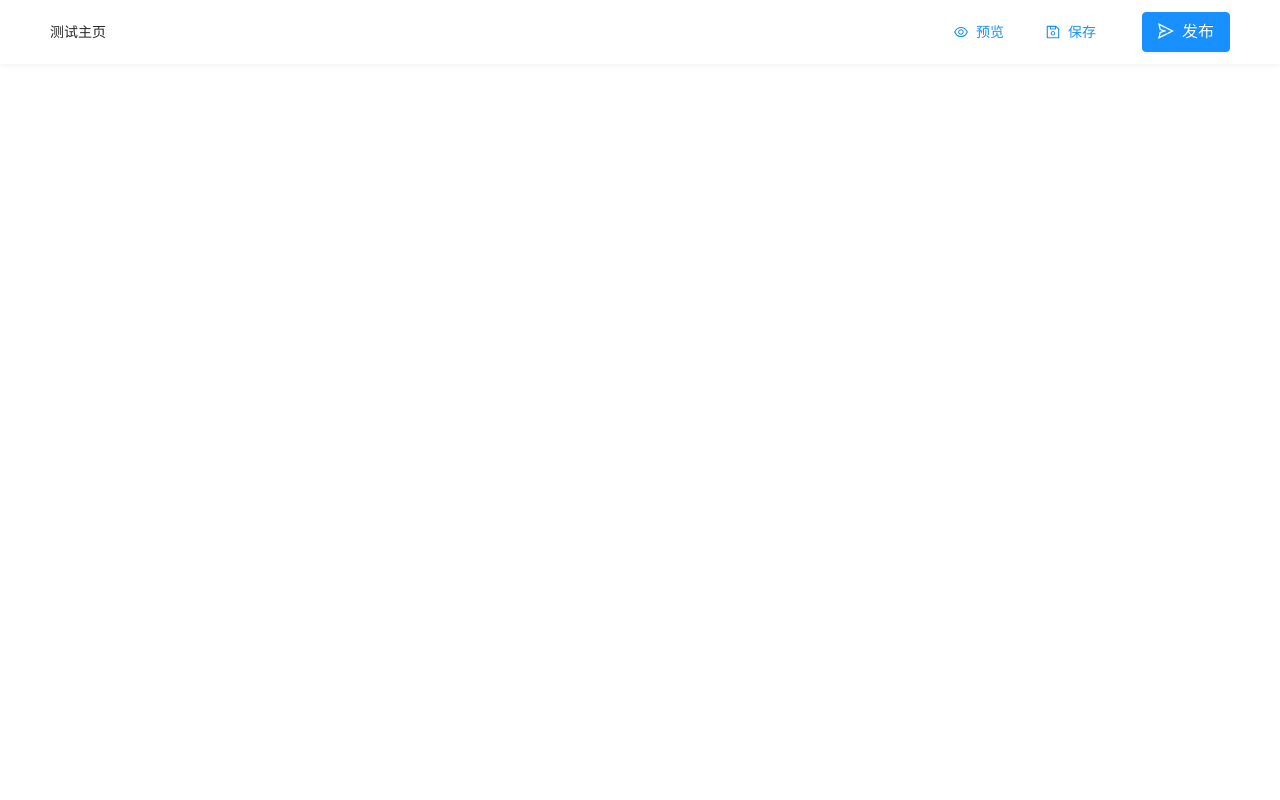
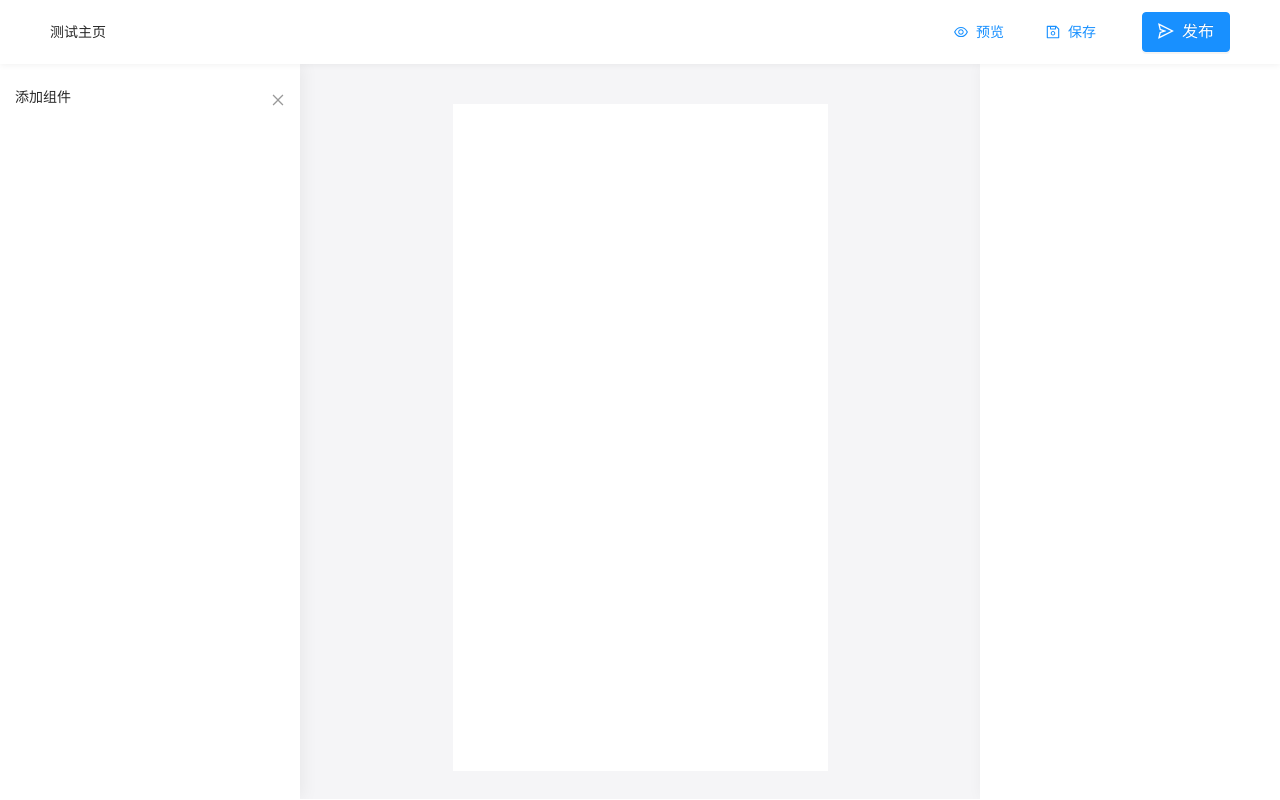
Before and after one commit to cqm1994617/page-builder, a React app: page /page-builder/edit in a window 1280 px wide. Built offline with nearby package versions, Linux system fonts and the light colour scheme.

Commit message:
'基础UI'

```diff
--- /dev/null
+++ b/src/pages/edit/components/ComponentList/index.js
@@ -0,0 +1,49 @@
+import React from 'react'
+import styled from 'styled-components'
+import { CloseOutlined } from '@ant-design/icons'
+
+
+const Panel = styled.div`
+  position: absolute;
+  left: 0;
+  top: 0;
+  height: 100%;
+  width: 300px;
+  background-color: #fff;
+  box-shadow: 3px 0 16px rgba(0, 0, 0, 0.06);
+`
+const HeaderTitle = styled.div`
+  box-sizing: border-box;
+  padding: 15px;
+  display: flex;
+  align-items: center;
+  justify-content: space-between;
+  & > h3 {
+    font-size: 14px;
+  }
+  & > span {
+    color: #999;
+    padding: 10px 10px 10px 15px;
+    margin-right: -10px;
+    cursor: pointer;
+    :hover {
+      color: #ccc;
+    }
+  }
+`
+
+function ComponentList() {
+
+  return (
+    <Panel>
+      <HeaderTitle>
+        <h3>添加组件</h3>
+        <span>
+          <CloseOutlined />
+        </span>
+      </HeaderTitle>
+    </Panel>
+  )
+}
+
+export default ComponentList
--- a/src/pages/edit/components/CustomHeader/index.js
+++ b/src/pages/edit/components/CustomHeader/index.js
@@ -19,6 +19,8 @@ const ButtonGroup = styled.div`
 `
 
 const headerStyle = {
+  position: 'relative',
+  zIndex: 2,
   backgroundColor: '#fff',
   boxShadow: '0 1px 7px rgba(0, 0, 0, 0.06)'
 }
--- /dev/null
+++ b/src/pages/edit/components/EditPanel/index.js
@@ -0,0 +1,23 @@
+import React from 'react'
+import styled from 'styled-components'
+
+const Panel = styled.div`
+  position: absolute;
+  right: 0;
+  top: 0;
+  height: 100%;
+  width: 300px;
+  background-color: #fff;
+  box-shadow: 3px 0 16px rgba(0, 0, 0, 0.06);
+`
+
+function EditPanel() {
+
+  return (
+    <Panel>
+
+    </Panel>
+  )
+}
+
+export default EditPanel
--- /dev/null
+++ b/src/pages/edit/components/SandBox/index.js
@@ -0,0 +1,19 @@
+import React from 'react'
+import styled from 'styled-components'
+
+const Viewer = styled.div`
+  margin: 40px auto 0;
+  width: 375px;
+  min-height: 667px;
+  background-color: #fff;
+`
+
+function SandBox() {
+  return (
+    <Viewer>
+
+    </Viewer>
+  )
+}
+
+export default SandBox
--- a/src/pages/edit/index.js
+++ b/src/pages/edit/index.js
@@ -1,12 +1,42 @@
 import React from 'react'
 import CustomHeader from './components/CustomHeader'
+import styled from 'styled-components'
+import ComponentList from './components/ComponentList'
+import SandBox from './components/SandBox'
+import EditPanel from './components/EditPanel'
+
+const Page = styled.div`
+  position: absolute;
+  top: 0;
+  left: 0;
+  width: 100%;
+  height: 100%;
+  & > div {
+    min-width: 1200px;
+    height: 100%;
+  }
+`
+
+const MainContent = styled.div`
+  overflow: hidden;
+  position: relative;
+  min-width: 1200px;
+  height: calc(100% - 65px);
+  background-color: #f5f5f7;
+`
+
 function Edit() {
-
   return (
-    <div>
-      <CustomHeader />
-      <div></div>
-    </div>
+    <Page>
+      <div>
+        <CustomHeader />
+        <MainContent>
+          <ComponentList />
+          <SandBox />
+          <EditPanel />
+        </MainContent>
+      </div>
+    </Page>
   )
 
 }
--- /dev/null
+++ b/test.html
@@ -0,0 +1,37 @@
+<!DOCTYPE html>
+<html lang="en">
+<head>
+  <meta charset="UTF-8">
+  <meta name="viewport" content="width=device-width, initial-scale=1.0">
+  <title>Document</title>
+  <style>
+    * {
+      margin: 0;
+      padding: 0;
+    }
+    html, body {
+      height: 100%;
+    }
+    .container {
+      height: 100%;
+      display: flex;
+      flex-direction: column;
+    }
+    .top {
+      height: 300px;
+      background-color: aqua;
+      flex: none;
+    }
+    .bottom {
+      flex: 1;
+      background-color: red;
+    }
+  </style>
+</head>
+<body>
+  <div class="container">
+    <div class="top"></div>
+    <div class="bottom"></div>
+  </div>
+</body>
+</html>
```
Also changed, not shown: 1 other file (tests, documents, lock files or other folders).
